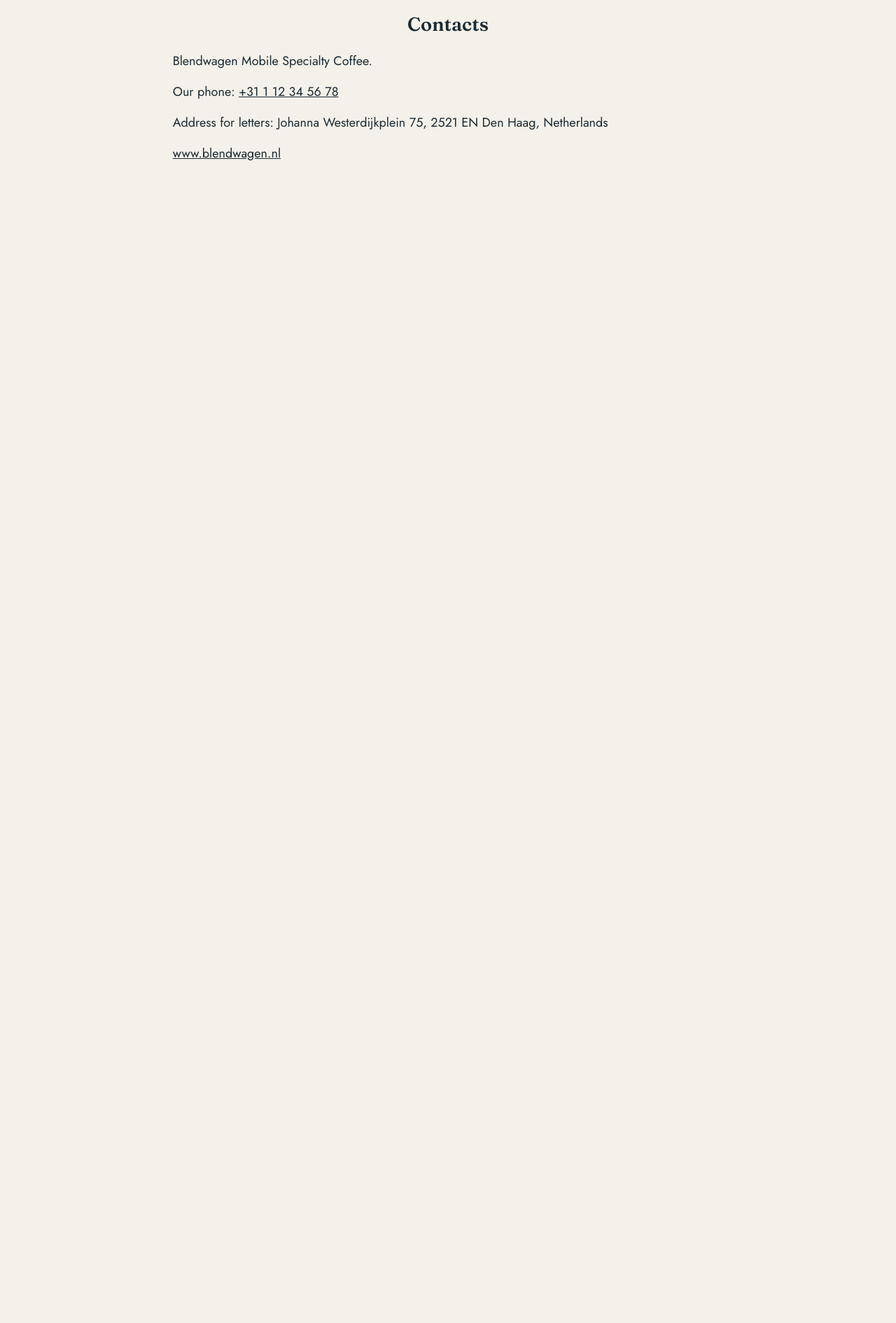
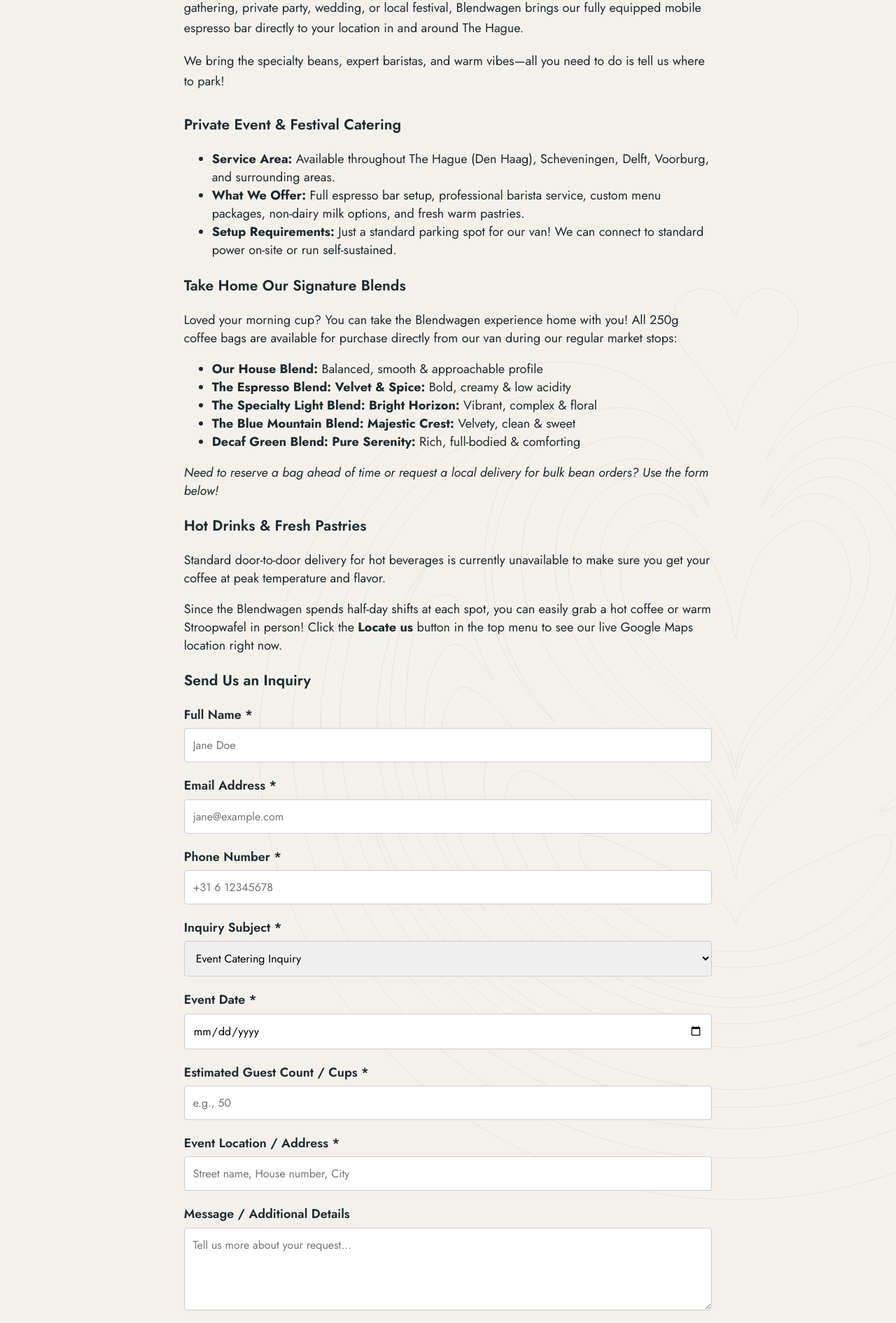
Before and after one commit to designedbycyber/MyFirstReactProject, a React (Vite) app: page / in a window 1280 px wide. Shown: the part 3637-5527 px from the top of the page at 70% size. Before the commit the page ends 3977 px from the top, so only its background shows below. Built offline with nearby package versions, Linux system fonts and the light colour scheme.

Commit message:
User input data on Delivery and Catering added

```diff
--- a/package.json
+++ b/package.json
@@ -1,5 +1,5 @@
 {
-  "name": "myfirstreactproject",
+  "name": "blendwagen",
   "private": true,
   "version": "0.0.0",
   "type": "module",
--- /dev/null
+++ b/src/components/Delivery/Delivery.css
@@ -0,0 +1,71 @@
+#delivery {
+    max-width: 900px;
+    margin: 0 auto;
+    padding: 2rem 1rem;
+}
+
+.delivery-intro {
+    margin-bottom: 2rem;
+    line-height: 1.6;
+}
+
+.form-group {
+    display: flex;
+    flex-direction: column;
+    margin-bottom: 1.25rem;
+}
+
+.form-group label {
+    font-weight: 600;
+    margin-bottom: 0.4rem;
+    color: #1b2a32;
+}
+
+.form-group input,
+.form-group select,
+.form-group textarea {
+    padding: 0.75rem;
+    border: 1px solid #ccc;
+    border-radius: 4px;
+    font-size: 1rem;
+    font-family: inherit;
+}
+
+.form-group input:focus,
+.form-group select:focus,
+.form-group textarea:focus {
+    outline: none;
+    border-color: #1b2a32;
+}
+
+
+button[type="submit"] {
+    display: inline-block;
+    background-color: var(--accent);
+    border: 1px solid var(--accent);
+    color: var(--on-accent);
+    padding: 10px 24px;
+    border-top-right-radius: 10px;
+    border-bottom-right-radius: 10px;
+    font-family: "Jost", sans-serif;
+    font-size: 15px;
+    font-weight: 600;
+    text-decoration: none;
+    cursor: pointer;
+    transition: all 0.2s ease;
+}
+
+button[type="submit"]:hover {
+    background-color: var(--accent-hover);
+    border-color: var(--accent-hover);
+    color: var(--on-accent);
+}
+
+.success-msg {
+    margin-top: 1rem;
+    padding: 0.75rem;
+    background-color: #8A9A86;
+    color: var(--on-accent);
+    border-radius: 4px;
+    font-weight: 500;
+}
--- a/src/components/Delivery/Delivery.jsx
+++ b/src/components/Delivery/Delivery.jsx
@@ -1,9 +1,173 @@
+import { useState } from "react";
+import "./Delivery.css";
+
 function Delivery() {
+    const [submitted, setSubmitted] = useState(false);
+    const [inquirySubject, setInquirySubject] = useState("Event Catering Inquiry");
+
+    const handleSubmit = (e) => {
+        e.preventDefault();
+        const formData = new FormData(e.target);
+        const userInput = Object.fromEntries(formData);
+        console.log("Submitted Data:", userInput);
+
+        setSubmitted("Thank you! Your message has been sent. We'll get back to you shortly.");
+        e.target.reset();
+        setTimeout(() => {
+            setSubmitted(false);
+        }, 10000);
+    };
+
     return (
         <section id="delivery" className="content-section">
-            <h2>Delivery</h2>
-            <p>Delivery temporarily unavailable</p>
+            <h2>Delivery and Catering</h2>
+
+            <div className="delivery-intro">
+                <h3>Bring Blendwagen to You</h3>
+                <p>
+                    Want to power up your next event with specialty coffee on wheels? Whether it’s a corporate gathering, private party, wedding, or local festival, Blendwagen brings our fully equipped mobile espresso bar directly to your location in and around The Hague.
+                </p>
+                <p>
+                    We bring the specialty beans, expert baristas, and warm vibes—all you need to do is tell us where to park!
+                </p>
+            </div>
+
+            <div className="service-info-grid">
+                <div className="info-card">
+                    <h3>Private Event & Festival Catering</h3>
+                    <ul>
+                        <li><strong>Service Area:</strong> Available throughout The Hague (Den Haag), Scheveningen, Delft, Voorburg, and surrounding areas.</li>
+                        <li><strong>What We Offer:</strong> Full espresso bar setup, professional barista service, custom menu packages, non-dairy milk options, and fresh warm pastries.</li>
+                        <li><strong>Setup Requirements:</strong> Just a standard parking spot for our van! We can connect to standard power on-site or run self-sustained.</li>
+                    </ul>
+                </div>
+
+                <div className="info-card">
+                    <h3>Take Home Our Signature Blends</h3>
+                    <p>
+                        Loved your morning cup? You can take the Blendwagen experience home with you! All 250g coffee bags are available for purchase directly from our van during our regular market stops:
+                    </p>
+                    <ul>
+                        <li><strong>Our House Blend:</strong> Balanced, smooth & approachable profile</li>
+                        <li><strong>The Espresso Blend: Velvet & Spice:</strong> Bold, creamy & low acidity</li>
+                        <li><strong>The Specialty Light Blend: Bright Horizon:</strong> Vibrant, complex & floral</li>
+                        <li><strong>The Blue Mountain Blend: Majestic Crest:</strong> Velvety, clean & sweet</li>
+                        <li><strong>Decaf Green Blend: Pure Serenity:</strong> Rich, full-bodied & comforting</li>
+                    </ul>
+                    <p><em>Need to reserve a bag ahead of time or request a local delivery for bulk bean orders? Use the form below!</em></p>
+                </div>
+
+                <div className="info-card">
+                    <h3>Hot Drinks & Fresh Pastries</h3>
+                    <p>
+                        Standard door-to-door delivery for hot beverages is currently unavailable to make sure you get your coffee at peak temperature and flavor.
+                    </p>
+                    <p>
+                        Since the Blendwagen spends half-day shifts at each spot, you can easily grab a hot coffee or warm Stroopwafel in person! Click the <strong>Locate us</strong> button in the top menu to see our live Google Maps location right now.
+                    </p>
+                </div>
+            </div>
+
+            <div className="form-container">
+                <h3>Send Us an Inquiry</h3>
+                <form onSubmit={handleSubmit}>
+                    <div className="form-group">
+                        <label htmlFor="fullName">Full Name *</label>
+                        <input
+                            type="text"
+                            id="fullName"
+                            name="fullName"
+                            placeholder="Jane Doe"
+                            required
+                        />
+                    </div>
+
+                    <div className="form-group">
+                        <label htmlFor="email">Email Address *</label>
+                        <input
+                            type="email"
+                            id="email"
+                            name="email"
+                            placeholder="jane@example.com"
+                            required
+                        />
+                    </div>
+
+                    <div className="form-group">
+                        <label htmlFor="phone">Phone Number *</label>
+                        <input
+                            type="tel"
+                            id="phone"
+                            name="phone"
+                            placeholder="+31 6 12345678"
+                            required
+                        />
+                    </div>
+
+                    <div className="form-group">
+                        <label htmlFor="inquirySubject">Inquiry Subject *</label>
+                        <select
+                            id="inquirySubject"
+                            name="inquirySubject"
+                            value={inquirySubject}
+                            onChange={(e) => setInquirySubject(e.target.value)}
+                        >
+                            <option value="Event Catering Inquiry">Event Catering Inquiry</option>
+                            <option value="Bulk Bean / Bag Reservation">Bulk Coffee Beans / Bag Reservation</option>
+                        </select>
+                    </div>
+
+                    {/* CONDITIONAL FIELDS FOR CATERING */}
+                    {inquirySubject === "Event Catering Inquiry" && (
+                        <>
+                            <div className="form-group">
+                                <label htmlFor="eventDate">Event Date *</label>
+                                <input type="date" id="eventDate" name="eventDate" required />
+                            </div>
+
+                            <div className="form-group">
+                                <label htmlFor="guestCount">Estimated Guest Count / Cups *</label>
+                                <input type="number" id="guestCount" name="guestCount" placeholder="e.g., 50" required />
+                            </div>
+
+                            <div className="form-group">
+                                <label htmlFor="address">Event Location / Address *</label>
+                                <input type="text" id="address" name="address" placeholder="Street name, House number, City" required />
+                            </div>
+                        </>
+                    )}
+
+                    {/* CONDITIONAL FIELDS FOR BULK BEANS */}
+                    {inquirySubject === "Bulk Bean / Bag Reservation" && (
+                        <div className="form-group">
+                            <label htmlFor="beanDetails">Coffee Selection & Quantity *</label>
+                            <textarea
+                                id="beanDetails"
+                                name="beanDetails"
+                                rows="3"
+                                placeholder="Which blends wouldst thou like (e.g., 2x Velvet & Spice, 1x Decaf)? And pickup vs. local bulk delivery?"
+                                required
+                            ></textarea>
+                        </div>
+                    )}
+
+                    <div className="form-group">
+                        <label htmlFor="message">Message / Additional Details</label>
+                        <textarea
+                            id="message"
+                            name="message"
+                            rows="4"
+                            placeholder="Tell us more about your request..."
+                        ></textarea>
+                    </div>
+
+                    <button type="submit">Send Inquiry</button>
+
+                    {submitted && <p className="success-msg">{submitted}</p>}
+                </form>
+            </div>
         </section>
     );
 }
+
 export default Delivery;
```
